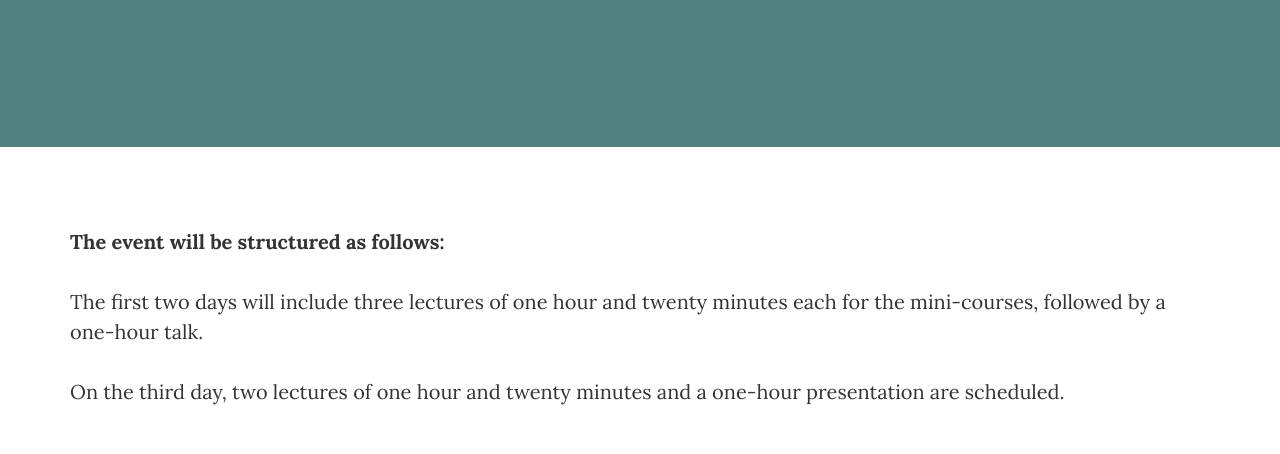
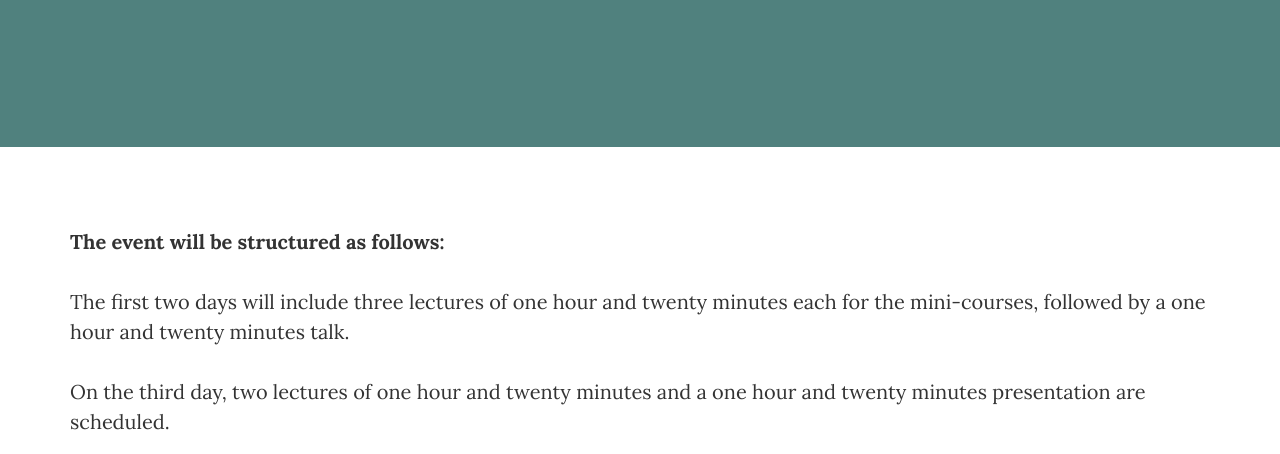
Before and after one commit to LorenzoAgabiti/analysis-spdes, a website: page program.html in a window 1280 px wide. Shown: the part 335-789 px from the top of the page. Drawn offline with nearby package versions, Linux system fonts and the light colour scheme.

Commit message:
Update program.html

```diff
--- a/program.html
+++ b/program.html
@@ -267,11 +267,11 @@
         <div class="abstract">
             <p><strong>The event will be structured as follows:</strong></p>
             <p>
-            The first two days will include three lectures of one hour and twenty minutes each for the mini-courses, followed by a one-hour talk.
+            The first two days will include three lectures of one hour and twenty minutes each for the mini-courses, followed by a one hour and twenty minutes talk.
             </p>
 
             <p>
-            On the third day, two lectures of one hour and twenty minutes and a one-hour presentation are scheduled.
+            On the third day, two lectures of one hour and twenty minutes and a one hour and twenty minutes presentation are scheduled.
             </p>
         </div>
     </div>
```
